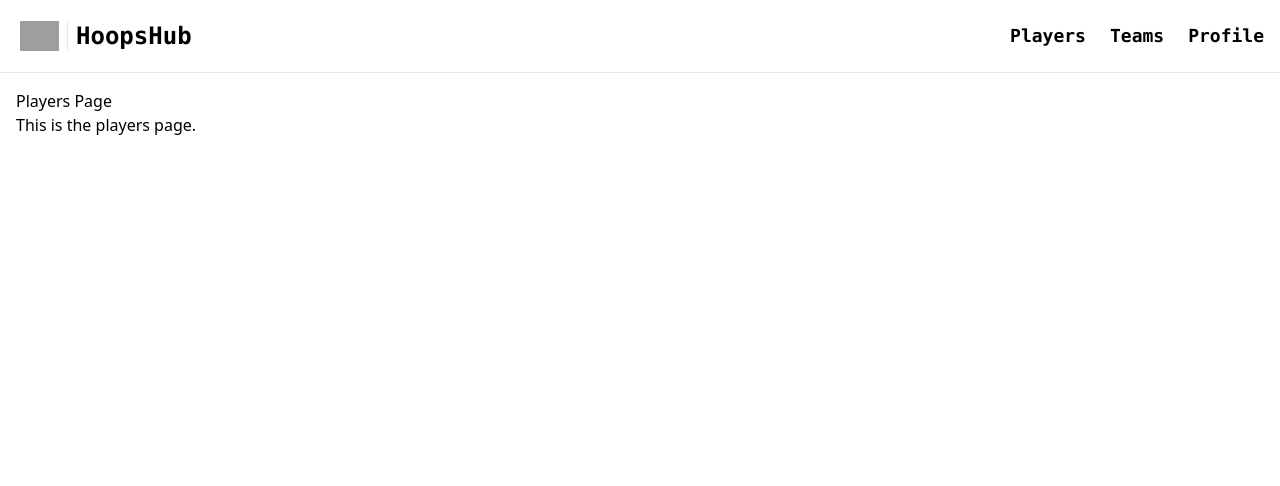
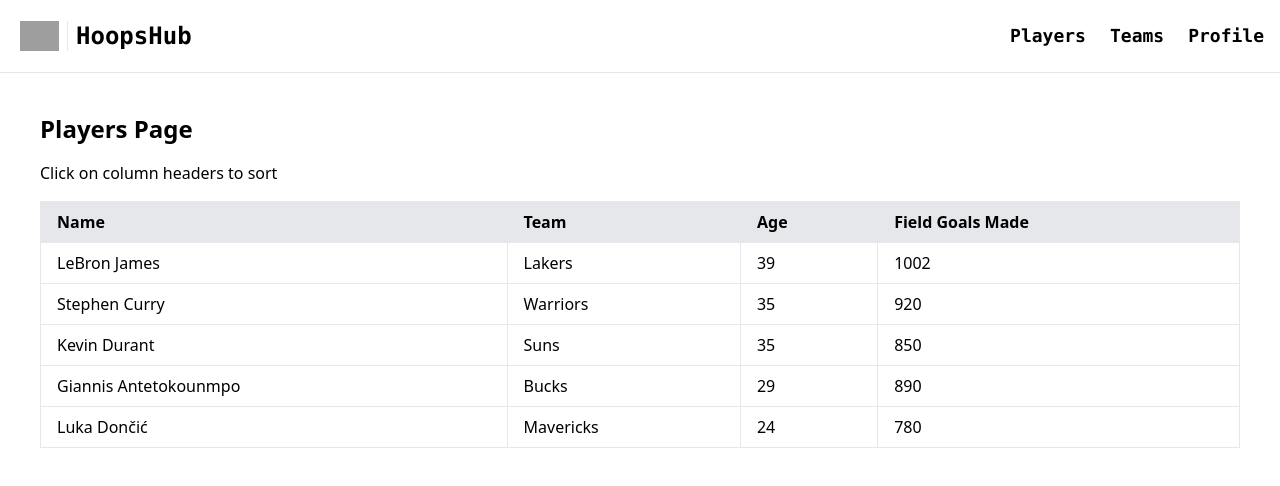
Before and after one commit to Jeakai/CS348-Project, a React (Vite) app in the folder frontend/: page /players in a window 1280 px wide. Shown: the top 486 px of the page. Built offline with nearby package versions, Linux system fonts and the light colour scheme; grey boxes are pictures that could not be loaded.

Commit message:
Added a table to player's page, will start working on connecting to backend and performing queries

```diff
--- a/frontend/src/pages/Players.tsx
+++ b/frontend/src/pages/Players.tsx
@@ -1,10 +1,92 @@
-import React from 'react';
+import React, { useState } from "react";
 
 const Players = () => {
+  // Initial player data
+  const initialPlayers = [
+    { name: "LeBron James", team: "Lakers", age: 39, fieldGoals: 1002 },
+    { name: "Stephen Curry", team: "Warriors", age: 35, fieldGoals: 920 },
+    { name: "Kevin Durant", team: "Suns", age: 35, fieldGoals: 850 },
+    { name: "Giannis Antetokounmpo", team: "Bucks", age: 29, fieldGoals: 890 },
+    { name: "Luka Dončić", team: "Mavericks", age: 24, fieldGoals: 780 },
+  ];
+
+  // State for players data & sorting
+  const [players, setPlayers] = useState(initialPlayers);
+  const [sortConfig, setSortConfig] = useState({ key: null, direction: "asc" });
+
+  // Sorting function
+  const sortPlayers = (key) => {
+    let direction = "asc";
+    if (sortConfig.key === key && sortConfig.direction === "asc") {
+      direction = "desc";
+    }
+
+    const sortedPlayers = [...players].sort((a, b) => {
+      if (a[key] < b[key]) return direction === "asc" ? -1 : 1;
+      if (a[key] > b[key]) return direction === "asc" ? 1 : -1;
+      return 0;
+    });
+
+    setPlayers(sortedPlayers);
+    setSortConfig({ key, direction });
+  };
+
+  // Function to get sort indicator (🔼 / 🔽)
+  const getSortIndicator = (key) => {
+    if (sortConfig.key === key) {
+      return sortConfig.direction === "asc" ? "🔼" : "🔽";
+    }
+    return "";
+  };
+
   return (
-    <div>
-      <h2>Players Page</h2>
-      <p>This is the players page.</p>
+    <div className="p-6">
+      <h2 className="text-2xl font-bold mb-4">Players Page</h2>
+      <p className="mb-4">Click on column headers to sort</p>
+
+      {/* Table */}
+      <div className="overflow-x-auto">
+        <table className="min-w-full border border-gray-300 bg-white">
+          <thead className="bg-gray-200">
+            <tr>
+              <th
+                className="border px-4 py-2 text-left cursor-pointer"
+                onClick={() => sortPlayers("name")}
+              >
+                Name {getSortIndicator("name")}
+              </th>
+              <th
+                className="border px-4 py-2 text-left cursor-pointer"
+                onClick={() => sortPlayers("team")}
+              >
+                Team {getSortIndicator("team")}
+              </th>
+              <th
+                className="border px-4 py-2 text-left cursor-pointer"
+                onClick={() => sortPlayers("age")}
+              >
+                Age {getSortIndicator("age")}
+              </th>
+              <th
+                className="border px-4 py-2 text-left cursor-pointer"
+                onClick={() => sortPlayers("fieldGoals")}
+              >
+                Field Goals Made {getSortIndicator("fieldGoals")}
+              </th>
+            </tr>
+          </thead>
+          <tbody>
+            {players.map((player, index) => (
+              <tr key={index} className="border-b hover:bg-gray-100">
+                <td className="border px-4 py-2">{player.name}</td>
+                <td className="border px-4 py-2">{player.team}</td>
+                <td className="border px-4 py-2">{player.age}</td>
+                <td className="border px-4 py-2">{player.fieldGoals}</td>
+              </tr>
+            ))}
+          </tbody>
+        </table>
+      </div>
     </div>
   );
 };
```
